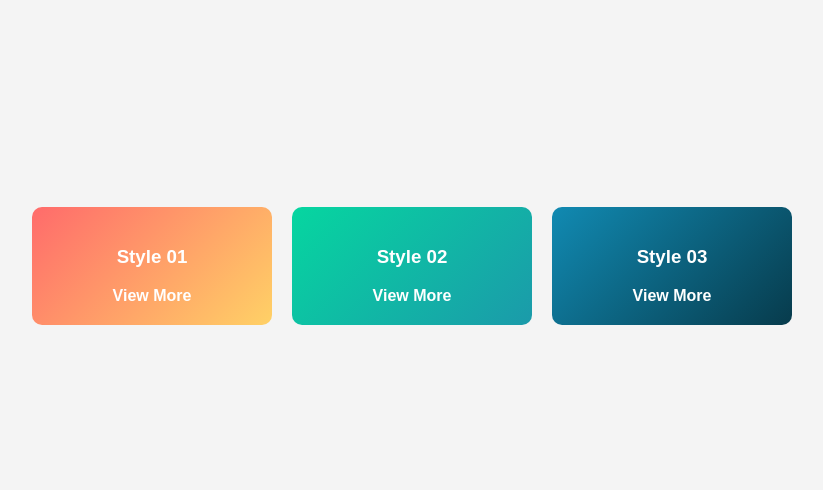
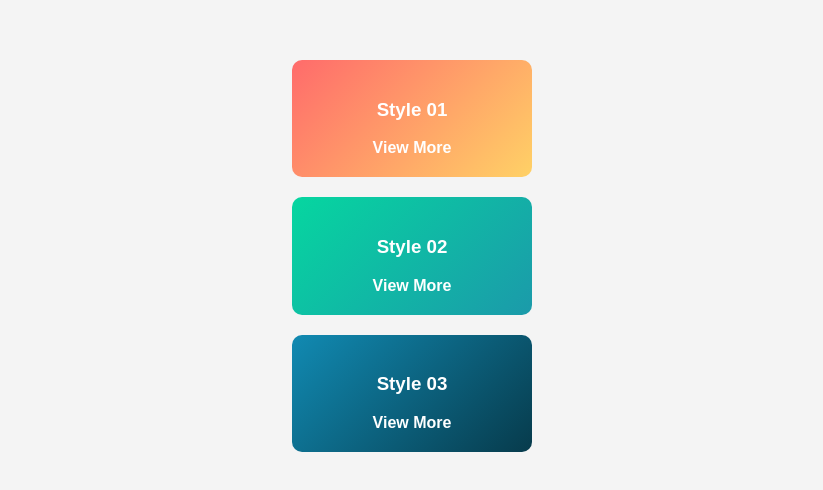
Before and after one commit to SrinifyDesigns/V3Workspace, a plain HTML site: page index.html in a window 1280 px wide. Shown: the part 142-632 px from the top of the page, without its empty margins (228-1051 px from the left). Drawn offline with Linux system fonts and the light colour scheme.

Commit message:
Add files via upload

```diff
--- a/index.html
+++ b/index.html
@@ -14,7 +14,7 @@
             background-color: #f4f4f4;
         }
         .container {
-            display: flex;
+            margin: 10px;
             gap: 20px;
         }
         .card {
@@ -24,6 +24,7 @@
             text-align: center;
             transition: 0.3s;
             color: white;
+            margin-bottom: 20px;
         }
         .card a {
             display: block;
```
